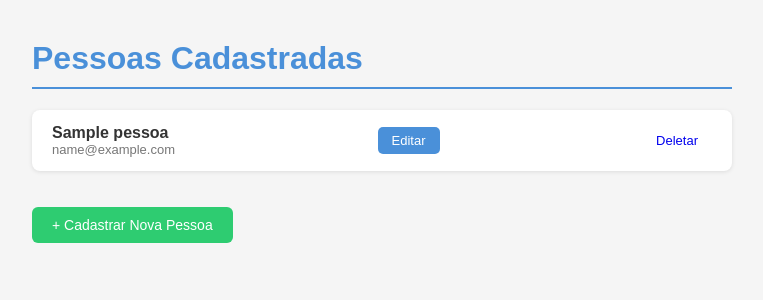
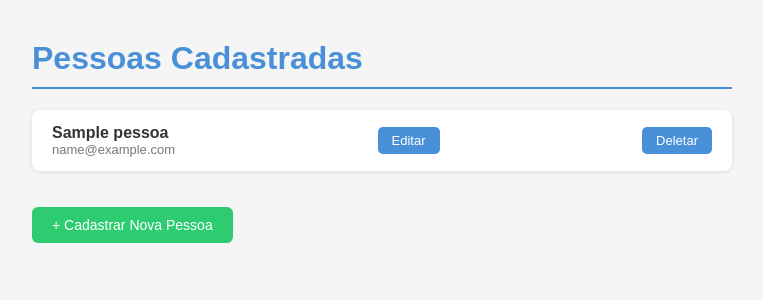
Before and after one commit to josehmelo/Teste-Django_Fabrica2026, a Django app: page /meuapp/listar/ in a window 1280 px wide. Shown: the top 300 px of the page, without its empty margins (258-1021 px from the left). Run offline with Django 5.2, Linux system fonts and the light colour scheme; tables that the repository leaves empty hold one stand-in row (values such as "Sample post").

Commit message:
Atualização do botão Delete

```diff
--- a/meuapp/templates/meuapp/list.html
+++ b/meuapp/templates/meuapp/list.html
@@ -61,6 +61,11 @@
         color: #fff;
       }
 
+       .btn-deletar {
+        background-color: #4a90d9;
+        color: #fff;
+      }
+
       .btn-cadastrar {
         display: inline-block;
         margin-top: 20px;
```
